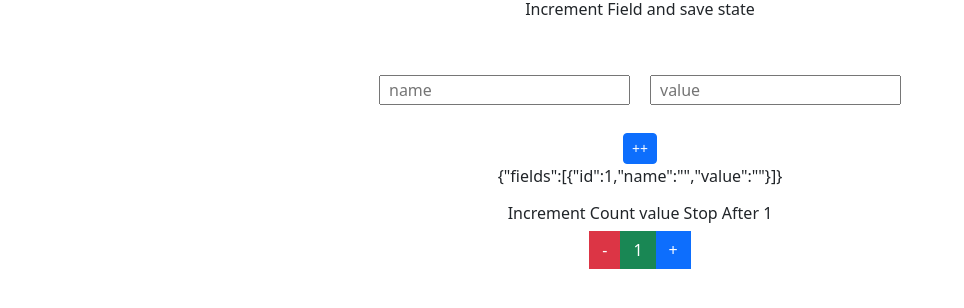
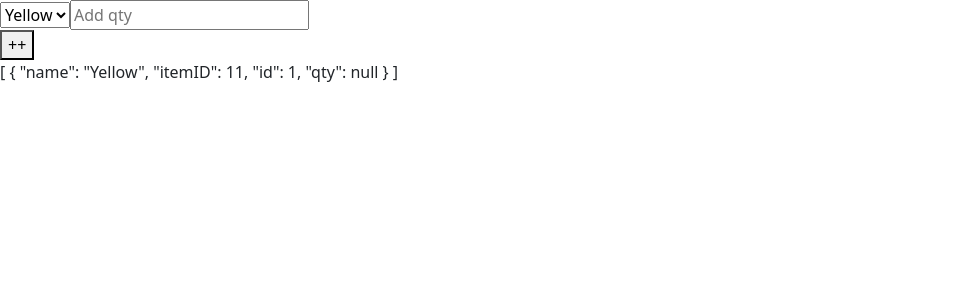
Before and after one commit to design-component/react-field-increment-select-from-api, a React (Create React App) app: page / in a window 1280 px wide. Shown: the top 308 px of the page, without its empty margins (0-964 px from the left). Built offline with nearby package versions, Linux system fonts and the light colour scheme.

Commit message:
done something

```diff
--- a/src/App.js
+++ b/src/App.js
@@ -1,14 +1,10 @@
 import React from 'react';
-import CounterIncrement from './counterIncrement/CounterIncrement';
-import FieldIncrement from './fieldsIncrement/FieldIncrement';
+import FieldIncByApi from './fieldIncrementByApi/FieldIncByApi';
 
 function App() {
 	return (
 		<>
-			<h6 className="text-center">Increment Field and save state</h6>
-			<FieldIncrement />
-			<h6 className="text-center">Increment Count value Stop After 1</h6>
-			<CounterIncrement />
+			<FieldIncByApi />
 		</>
 	);
 }
--- /dev/null
+++ b/src/fieldIncrementByApi/FieldIncByApi.jsx
@@ -0,0 +1,39 @@
+import React, { useReducer } from 'react';
+import Fields from './Fields';
+import { MyApiFun } from './action';
+import { api } from './apiData';
+
+function FieldIncByApi() {
+	const initialState = {
+		selected: [{ name: api[0].name, itemID: api[0].id, id: 1, qty: null }],
+		apiData: [...api],
+	};
+
+	const [state, dispatch] = useReducer(
+		MyApiFun(initialState).reducer,
+		initialState
+	);
+	console.log(state.selected);
+	return (
+		<div>
+			{state.selected?.map((e, i) => (
+				<Fields key={i} data={e} state={state} dispatch={dispatch} />
+			))}
+			<div>
+				<button
+					onClick={() =>
+						dispatch({
+							type: 'CREATE',
+							payload: { name: api[0].name, itemID: api[0].id },
+						})
+					}
+				>
+					++
+				</button>
+			</div>
+			<p>{JSON.stringify(state.selected, undefined, 2)}</p>
+		</div>
+	);
+}
+
+export default FieldIncByApi;
--- /dev/null
+++ b/src/fieldIncrementByApi/Fields.jsx
@@ -0,0 +1,64 @@
+import React from 'react';
+
+function Fields({ state, data, dispatch }) {
+	// console.log(state.apiData);
+	return (
+		<div style={{ display: 'flex' }}>
+			<div>
+				<select
+					name="name"
+					onChange={(e) =>
+						dispatch({
+							type: 'CHANGE_SELECT',
+							payload: {
+								itemID: e.target.value.split(' ')[0],
+								name: e.target.name,
+								value: e.target.value.split(' ')[1],
+								id: data.id,
+							},
+						})
+					}
+				>
+					{state.apiData.map((e, i) => (
+						<option key={i} value={`${e.id} ${e.name}`}>
+							{e.name}
+						</option>
+					))}
+				</select>
+				<input
+					type="text"
+					name="qty"
+					onChange={(e) =>
+						dispatch({
+							type: 'CHANGE_VALUE',
+							payload: {
+								name: e.target.name,
+								value: e.target.value,
+								id: data.id,
+							},
+						})
+					}
+					defaultValue={data.qty}
+					placeholder="Add qty"
+				/>
+			</div>
+
+			<button
+				disabled={state.selected.length === 1}
+				style={{
+					display: state.selected.length === 1 ? 'none' : 'inline-block',
+				}}
+				onClick={(e) =>
+					dispatch({
+						type: 'DELETE',
+						payload: data.id,
+					})
+				}
+			>
+				--
+			</button>
+		</div>
+	);
+}
+
+export default Fields;
--- /dev/null
+++ b/src/fieldIncrementByApi/action.js
@@ -0,0 +1,56 @@
+export const MyApiFun = (initialState) => {
+	const reducer = (state = initialState, action) => {
+		switch (action.type) {
+			// crete fields
+			case 'CREATE':
+				return {
+					...state,
+					selected: [
+						...state.selected,
+						{
+							name: action.payload.name,
+							itemID: action.payload.itemID,
+							id: state.selected[state.selected.length - 1]?.id + 1 || 1,
+
+							qty: null,
+						},
+					],
+				};
+
+			// change select
+			case 'CHANGE_SELECT':
+				return {
+					...state,
+					selected: state.selected.map((e) =>
+						e.id === action.payload.id
+							? { ...e, [action.payload.name]: action.payload.value }
+							: { ...e }
+					),
+				};
+
+			// change value
+			case 'CHANGE_VALUE':
+				return {
+					...state,
+					selected: state.selected.map((e) =>
+						e.id === action.payload.id
+							? { ...e, [action.payload.name]: action.payload.value }
+							: { ...e }
+					),
+				};
+
+			// delete fields
+			case 'DELETE':
+				return {
+					...state,
+					selected: state.selected.filter((e) => e.id !== action.payload),
+				};
+
+			default:
+				return {
+					state,
+				};
+		}
+	};
+	return { reducer };
+};
--- /dev/null
+++ b/src/fieldIncrementByApi/apiData.js
@@ -0,0 +1,50 @@
+export const api = [
+	{
+		id: 11,
+		name: 'Yellow',
+		slug: 'yellow',
+		status: 'active',
+		created_at: '2023-03-23T10:45:15.000000Z',
+		updated_at: '2023-03-23T10:45:15.000000Z',
+		deleted_at: null,
+		user_id: '2',
+		code: '#f8e71c',
+		created_by: null,
+	},
+	{
+		id: 10,
+		name: 'Green',
+		slug: 'green',
+		status: 'active',
+		created_at: '2023-03-23T10:44:57.000000Z',
+		updated_at: '2023-03-23T10:44:57.000000Z',
+		deleted_at: null,
+		user_id: '2',
+		code: '#417505',
+		created_by: null,
+	},
+	{
+		id: 9,
+		name: 'Blue',
+		slug: 'blue',
+		status: 'active',
+		created_at: '2023-03-23T10:44:39.000000Z',
+		updated_at: '2023-03-23T10:44:39.000000Z',
+		deleted_at: null,
+		user_id: '2',
+		code: '#50e3c2',
+		created_by: null,
+	},
+	{
+		id: 8,
+		name: 'red',
+		slug: 'red',
+		status: 'active',
+		created_at: '2023-03-23T10:44:28.000000Z',
+		updated_at: '2023-03-23T10:44:45.000000Z',
+		deleted_at: null,
+		user_id: '1',
+		code: '#ef1313',
+		created_by: 'admin',
+	},
+];
```
Also changed, not shown: src/fieldsIncrement/FieldIncrement.jsx (+0 -61 lines), 1 other file (tests, documents, lock files or other folders).
